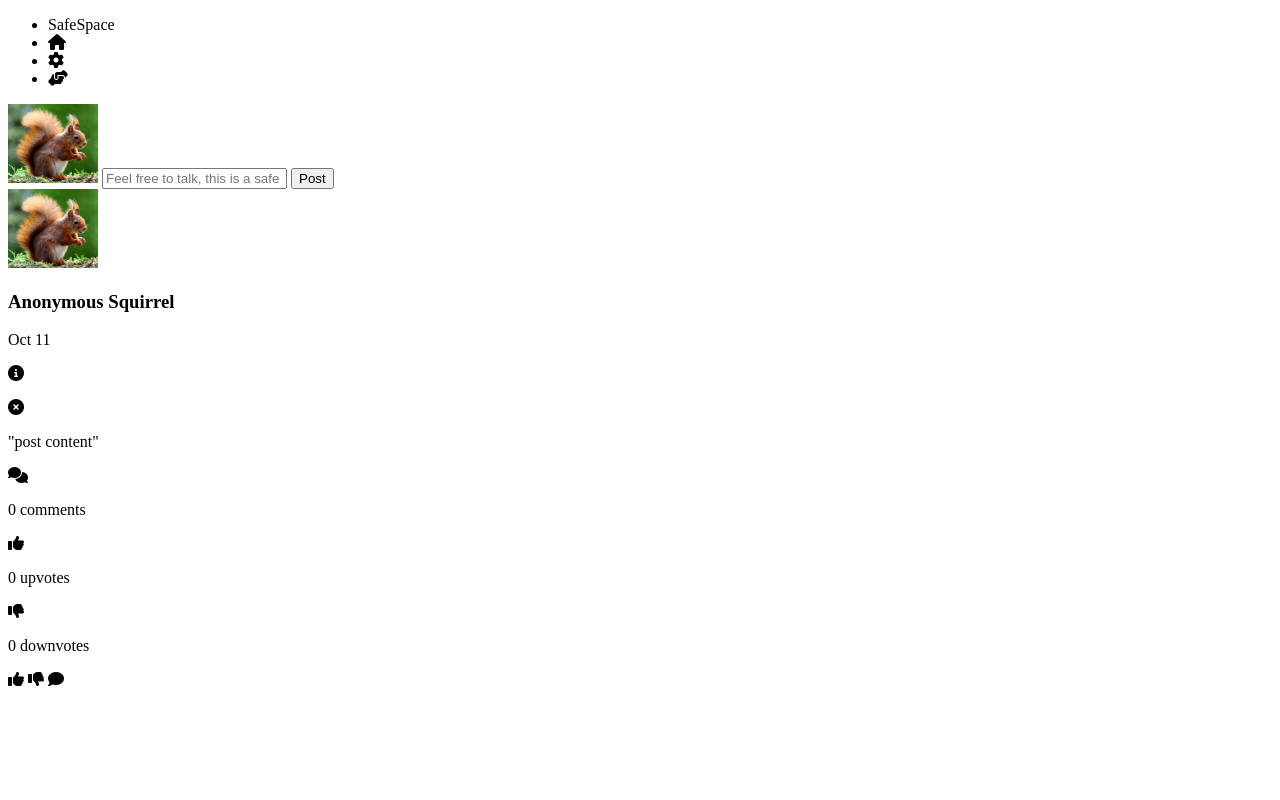
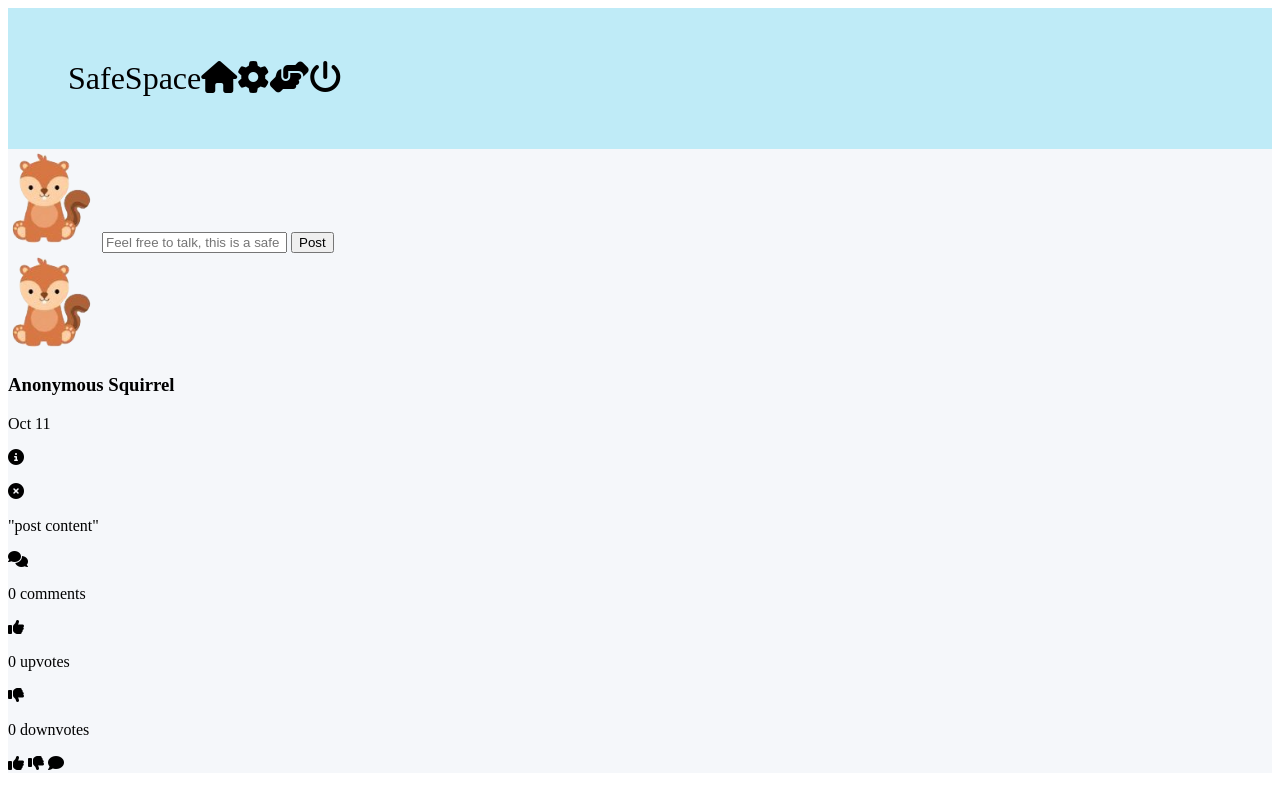
Before and after one commit to maliabarker/SafeSpace, a plain HTML site: page home-page.html in a window 1280 px wide. Drawn offline with Linux system fonts and the light colour scheme.

Commit message:
added index.html for github pages

```diff
--- a/home-page.html
+++ b/home-page.html
@@ -6,23 +6,24 @@
     </head>
     <body>
         <main>
-            <navbar>
+            <nav>
                 <ul>
                     <li>SafeSpace</li>
-                    <li><i class="fas fa-home"></i></li>
-                    <li><i class="fas fa-cog"></i></li>
-                    <li><i class="fas fa-hands-helping"></i></li>
+                    <li><i class="fas fa-home" id="home" title="Back to Home"></i></li>
+                    <li><i class="fas fa-cog" id="settings" title="User Settings"></i></li>
+                    <li><i class="fas fa-hands-helping" id="community" title="Community Resources"></i></li>
+                    <li><i class="fas fa-power-off" id="logout" title="Logout"></i></li>
                 </ul>
-            </navbar>
+            </nav>
 
             <section id="make-post">
-                <img src="images/squirrel.jpeg" alt="squirrel avatar" width="90px">
+                <img src="images/animals.png" alt="squirrel avatar" width="90px">
                 <input type="text" id="make-post" placeholder="Feel free to talk, this is a safe space...">
                 <input type="submit" value="Post">
             </section>
 
             <section>
-                <img src="images/squirrel.jpeg" alt="squirrel avatar" width="90px">
+                <img src="images/animals.png" alt="squirrel avatar" width="90px">
                 <h3>Anonymous Squirrel</h3>
                 <p><time datetime="2021-10-11 02:39">Oct 11</time></p>
                 <p><i class="fas fa-info-circle"></i></p>
--- a/styles.css
+++ b/styles.css
@@ -5,7 +5,6 @@
 
 #sign-up-page h1 {
   background-image: url(images/bghelp.png);
-  color: #7a6f73;
   padding: 100px;
   padding-bottom: 150px;
   background-repeat: no-repeat;
@@ -297,10 +296,26 @@
   background-color: #daf0f6;
   cursor: pointer;
 }
-
-
 /* sign up sign in modal end */
 /* modal styling end */
 
 
 /* styling the home page */
+main {
+  background-color: #F5F7FA;
+}
+
+nav {
+  background-color: #bfebf7;
+  padding: 20px;
+  background-repeat: no-repeat;
+  background-size: 100%;
+  font-size: 2rem;
+  margin: 0;
+}
+
+ul {
+  list-style-type: none;
+  display: flex;
+  flex-direction: row;
+}
```
Also changed, not shown: index.html (renamed from sign-up.html), 1 other file.
